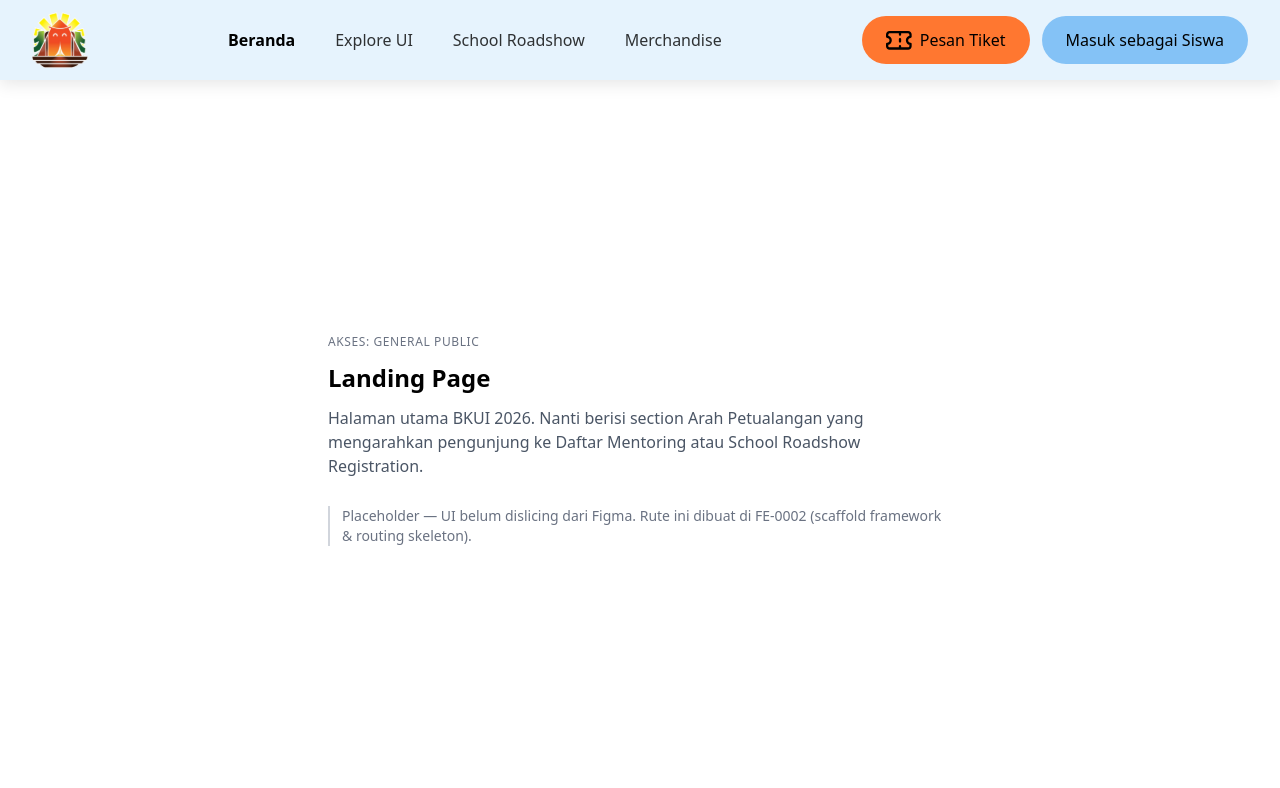
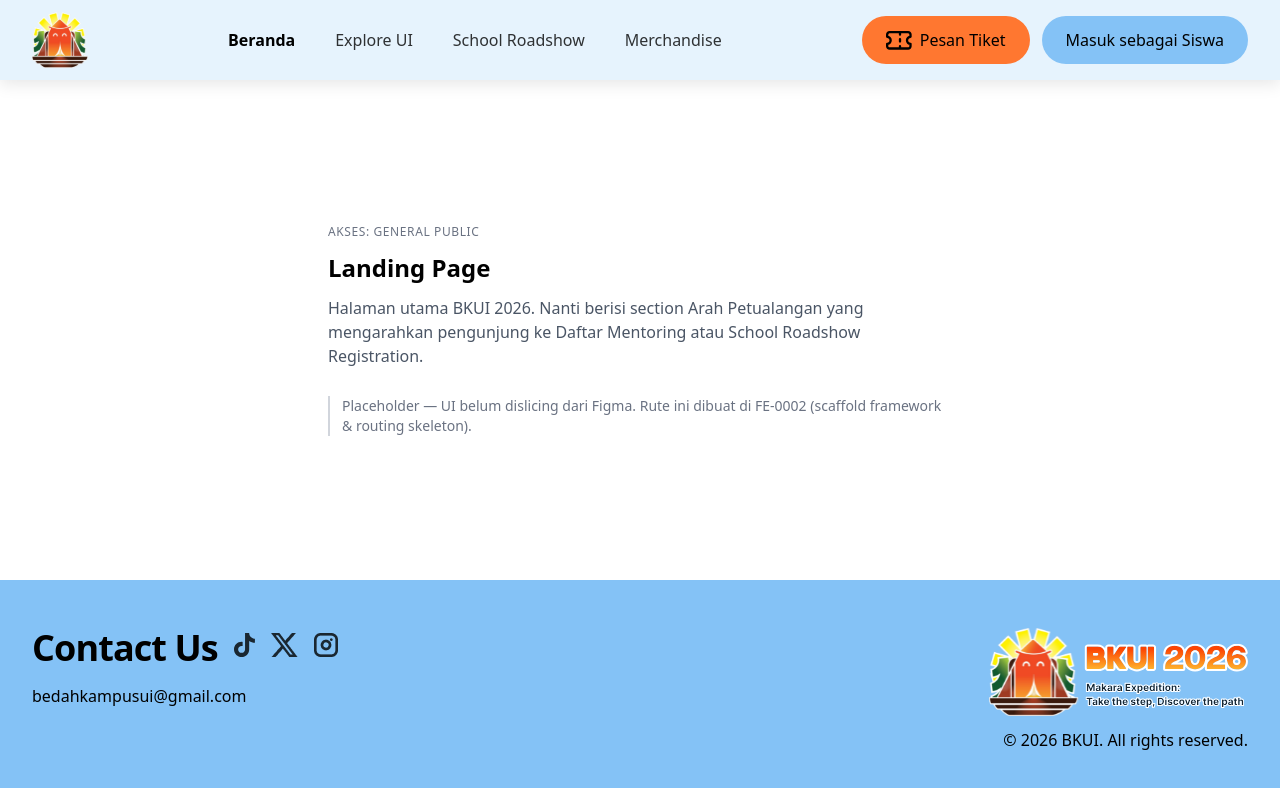
Before and after one commit to BKUI-2026/FrontEnd-BKUI2026, a Next.js app: page / in a window 1280 px wide. Shown: the top 788 px of the page. Built offline with nearby package versions, Linux system fonts and the light colour scheme.

Commit message:
feat : tambahin footer

```diff
--- a/src/app/globals.css
+++ b/src/app/globals.css
@@ -13,7 +13,7 @@
   /* Oren — warna utama CTA (tombol "Pesan Tiket") */
   --color-bkui-oren: #ff7730;
 
-  /* Biru — tombol sekunder (mis. "Masuk sebagai Siswa") */
+  /* Biru — tombol sekunder (mis. "Masuk sebagai Siswa") DAN background Footer */
   --color-bkui-button: #84c2f6;
 
   /* Biru muda — background navbar */
--- a/src/app/layout.tsx
+++ b/src/app/layout.tsx
@@ -1,6 +1,7 @@
 import type { Metadata } from "next";
 import type { ReactNode } from "react";
 
+import { Footer } from "@/components/layout/Footer";
 import { Navbar } from "@/components/layout/Navbar";
 
 import "./globals.css";
@@ -28,6 +29,7 @@ export default function RootLayout({ children }: { children: ReactNode }) {
       <body className="flex min-h-full flex-col">
         <Navbar />
         {children}
+        <Footer />
       </body>
     </html>
   );
--- /dev/null
+++ b/src/components/layout/Footer.tsx
@@ -0,0 +1,100 @@
+import Image from "next/image";
+
+import { LogoFooterBKUI } from "@/components/ui/LogoFooterBKUI";
+
+/** Alamat email resmi BKUI, sesuai desain Figma footer. */
+const EMAIL_BKUI = "bedahkampusui@gmail.com";
+
+/**
+ * Ikon sosial media di footer.
+ *
+ * `href` sengaja masih null: URL akun sosmed BKUI belum diberikan, dan menebak
+ * URL akun orang/organisasi jelas tidak boleh. Selama null, ikonnya dirender
+ * sebagai gambar biasa (tidak bisa diklik).
+ *
+ * Begitu URL-nya ada, tinggal isi `href` — bagian render di bawah otomatis
+ * membungkusnya jadi link.
+ */
+const SOSMED: { nama: string; ikon: string; lebar: number; tinggi: number; href: string | null }[] =
+  [
+    { nama: "TikTok", ikon: "/icon/tiktokIcon.svg", lebar: 21, tinggi: 24, href: "https://www.tiktok.com/@bkui_official" },
+    { nama: "X", ikon: "/icon/twitterIcon.png", lebar: 27, tinggi: 24, href: "https://x.com/BKUI_Official" },
+    { nama: "Instagram", ikon: "/icon/instaIcon.png", lebar: 24, tinggi: 24, href: "https://www.instagram.com/bkui.official/" },
+  ];
+
+/**
+ * Footer utama — mengikuti desain Figma.
+ *
+ * Kiri : "Contact Us" + ikon sosmed, lalu alamat email
+ * Kanan: lockup logo BKUI 2026, lalu baris hak cipta
+ *
+ * Background full width (menyamai navbar), tapi isinya dibatasi `max-w-7xl`
+ * dan ditengahkan — di Figma isi footer memang menjorok dari tepi layar.
+ */
+export function Footer() {
+  return (
+    <footer className="w-full bg-bkui-button">
+      <div className="mx-auto flex w-full max-w-7xl flex-col gap-10 px-8 py-12 md:flex-row md:items-start md:justify-between">
+        {/* Kiri — kontak */}
+        <div>
+          <div className="flex items-center gap-4">
+            {/*
+              Font display dari Figma belum disiapkan di project (belum ada
+              design token font), jadi sementara pakai bobot paling tebal dari
+              font default.
+            */}
+            <h2 className="text-4xl font-extrabold tracking-tight text-black">
+              Contact Us
+            </h2>
+
+            <ul className="flex items-center gap-4">
+              {SOSMED.map((item) => {
+                const gambar = (
+                  <Image
+                    src={item.ikon}
+                    alt={item.nama}
+                    width={item.lebar}
+                    height={item.tinggi}
+                  />
+                );
+
+                return (
+                  <li key={item.nama}>
+                    {item.href ? (
+                      <a
+                        href={item.href}
+                        target="_blank"
+                        rel="noopener noreferrer"
+                        aria-label={`BKUI 2026 di ${item.nama}`}
+                        className="inline-block transition-opacity hover:opacity-70"
+                      >
+                        {gambar}
+                      </a>
+                    ) : (
+                      gambar
+                    )}
+                  </li>
+                );
+              })}
+            </ul>
+          </div>
+
+          <a
+            href={`mailto:${EMAIL_BKUI}`}
+            className="mt-4 inline-block text-base text-black hover:underline"
+          >
+            {EMAIL_BKUI}
+          </a>
+        </div>
+
+        {/* Kanan — logo & hak cipta */}
+        <div className="flex flex-col gap-3 md:items-end">
+          <LogoFooterBKUI />
+          <p className="text-base text-black">
+            &copy; 2026 BKUI. All rights reserved.
+          </p>
+        </div>
+      </div>
+    </footer>
+  );
+}
--- /dev/null
+++ b/src/components/ui/LogoFooterBKUI.tsx
@@ -0,0 +1,25 @@
+import Image from "next/image";
+
+/**
+ * Lockup logo BKUI 2026 versi horizontal (maskot + wordmark + tagline
+ * "Makara Expedition"), dipakai di sisi kanan Footer.
+ *
+ * Aset: public/logo/footerLogoBKUI2026.svg — rasio asli 517×176.
+ *
+ * CATATAN: PM menyebut aset ini "frameBKUI2026", tapi file dengan nama itu
+ * belum ada di public/. Yang dipakai di sini file footerLogoBKUI2026.svg
+ * karena ukuran & isinya cocok dengan desain. Perlu dikonfirmasi.
+ */
+export function LogoFooterBKUI({ lebar = 259 }: { lebar?: number }) {
+  // Jaga rasio asli 517:176 biar logonya tidak gepeng.
+  const tinggi = Math.round((lebar * 176) / 517);
+
+  return (
+    <Image
+      src="/logo/footerLogoBKUI2026.svg"
+      alt="BKUI 2026 — Makara Expedition: Take the step, Discover the path"
+      width={lebar}
+      height={tinggi}
+    />
+  );
+}
```
